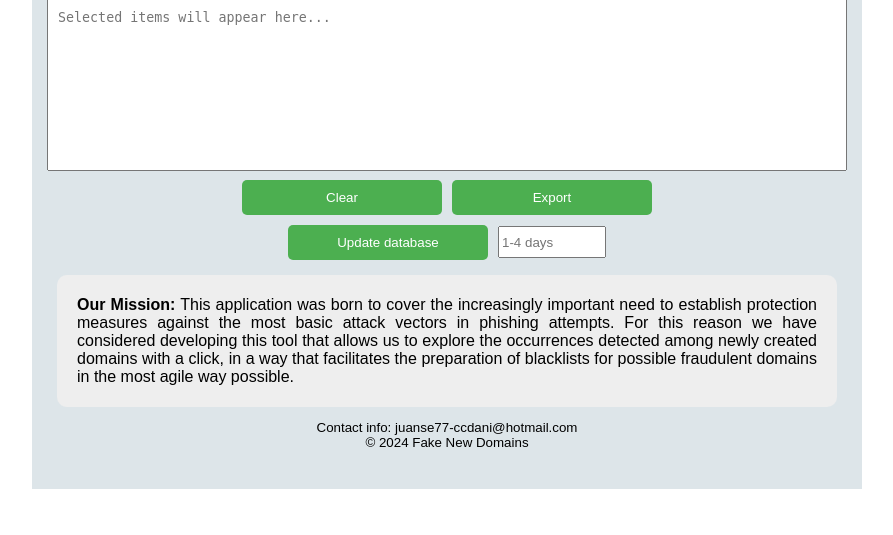
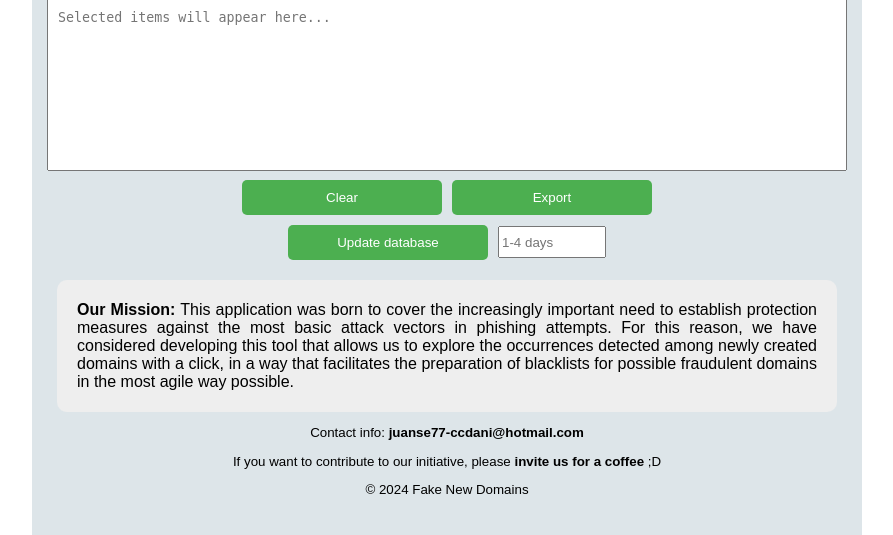
Before and after one commit to juanse77/fake-new-domains-web, a Flask app: template templates/index.html in a window 1280 px wide. Shown: the part 628-1163 px from the top of the page, without its empty margins (193-1086 px from the left). Before the commit the page ends 1117 px from the top, so only its background shows below. Run offline with Flask 3, Linux system fonts and the light colour scheme; the template is opened without the code that fills it, so the values that code supplies are empty.

Commit message:
Add donate link

```diff
--- a/main.py
+++ b/main.py
@@ -55,6 +55,12 @@ def get_new_domains(num_files):
         return e
 
 
+@app.after_request
+def add_security_headers(response):
+    response.headers['X-Frame-Options'] = 'SAMEORIGIN'
+    return response
+
+
 @app.route('/', methods=['GET'])
 def index():
     pattern_index = request.args.get('pattern', 0)
--- a/static/styles.css
+++ b/static/styles.css
@@ -139,7 +139,7 @@ button {
 
 .footer-mission {
     display: block;
-    margin: 10px 10px 0px 10px;
+    margin: 15px 10px 5px 10px;
     text-align: justify;
     padding: 5px 20px;
     background: #eee;
@@ -149,6 +149,7 @@ button {
 a, a:visited {
     color: black;
     text-decoration: none;
+    font-weight: bold;
 }
 
 /* Media queries for responsiveness */
--- a/templates/index.html
+++ b/templates/index.html
@@ -74,15 +74,16 @@
             <div class="footer-mission">
               <p><strong>Our Mission:</strong>
                 This application was born to cover the increasingly important need to establish protection measures
-                against the most basic attack vectors in phishing attempts. For this reason we have considered developing
+                against the most basic attack vectors in phishing attempts. For this reason, we have considered developing
                 this tool that allows us to explore the occurrences detected among newly
                 created domains with a click, in a way that facilitates the preparation
                 of blacklists for possible fraudulent domains in the most agile way possible.</p>
             </div>
 
             <div style="text-align: center; font-size: 10pt;">
-                <p>Contact info: <a href="mailto:juanse77-ccdani@hotmail.com">juanse77-ccdani@hotmail.com</a>
-                <br>&copy; 2024 Fake New Domains</p>
+                <p>Contact info: <a href="mailto:juanse77-ccdani@hotmail.com">juanse77-ccdani@hotmail.com</a></p>
+                <p>If you want to contribute to our initiative, please <a href="https://buymeacoffee.com/fake.new.domains">invite us for a coffee</a> ;D</p>
+                <p>&copy; 2024 Fake New Domains</p>
             </div>
 
         </footer>
```
Also changed, not shown: static/img/01.jpg (added), static/img/01.png (added), static/img/01.webp (added).
